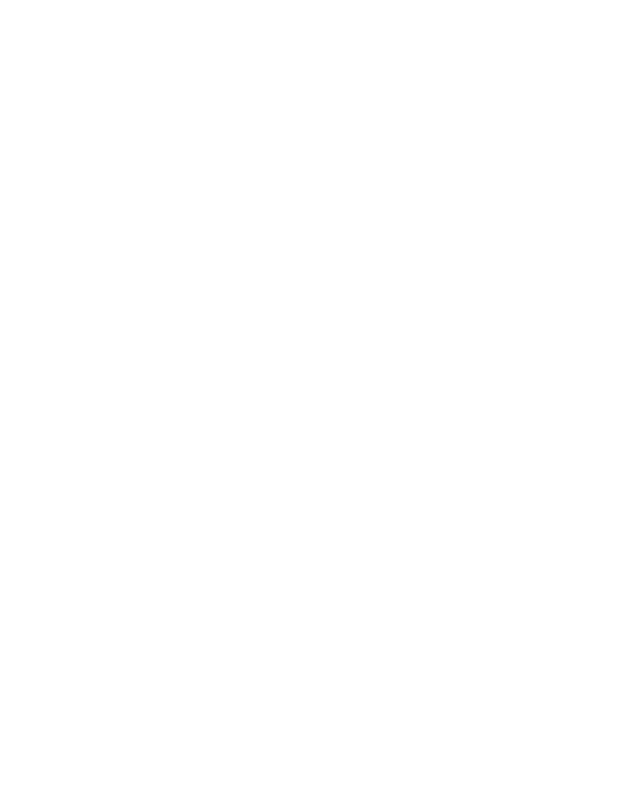
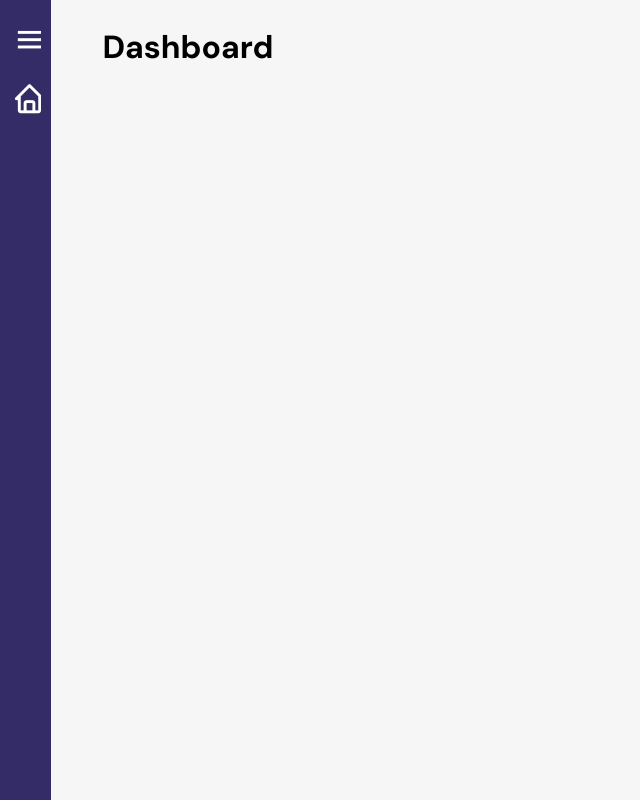
Before and after one commit to Grupo-10-E-commerce/frontend-development, a website: page public/dashboard.html in a window 1280 px wide. Shown: the whole page, without its empty margins (0-640 px from the left). Drawn offline with nearby package versions, Linux system fonts and the light colour scheme; a web font is replaced by a local one.

Commit message:
iniciando estrutura da dashboard - persona Vitor

```diff
--- a/public/dashboard.html
+++ b/public/dashboard.html
@@ -1,11 +1,27 @@
 <!DOCTYPE html>
 <html lang="en">
+
 <head>
     <meta charset="UTF-8">
     <meta name="viewport" content="width=device-width, initial-scale=1.0">
-    <title>Document</title>
+    <link rel="stylesheet" href='https://unpkg.com/boxicons@2.1.4/css/boxicons.min.css'>
+    <link rel="stylesheet" href="./style/dashboard.css">
+    <link rel="stylesheet"
+        href="https://fonts.googleapis.com/css2?family=DM+Sans:ital,opsz,wght@0,9..40,100..1000;1,9..40,100..1000&family=Konkhmer+Sleokchher&family=Poppins:ital,wght@0,100;0,200;0,300;0,400;0,500;0,600;0,700;0,800;0,900;1,100;1,200;1,300;1,400;1,500;1,600;1,700;1,800;1,900&display=swap ">
+
+    <title>Perdas por fraudes</title>
 </head>
+
 <body>
+    <!-- menu lateral -->
+    <div class="div-menu-lateral">
+        <i class='bx  bx-menu icons' id="btn-menu" onclick="abrirMenu()"></i>
+        <i class='bx  bx-home icons' style='color:#ffffff'></i>
+    </div>
 
+    <div class="div-dashboard">
+        <h1>Dashboard</h1>
+    </div>
 </body>
+
 </html>
--- /dev/null
+++ b/public/style/dashboard.css
@@ -0,0 +1,50 @@
+* {
+    /* background-color: rgb(226, 226, 226); */
+    border: 0;
+    margin: 0;
+    font-family: "DM Sans", serif;
+    overflow: hidden;
+    background-color: rgb(246, 246, 246);
+}
+
+:root {
+    --roxo-claro: #9594D8;
+    --roxo-escuro: #332C66;
+}
+
+/* ---------MENU LATERAL---------- */
+.icons{
+    font-size: 35px;
+    padding: 2px;
+    border-radius: 7px;
+    background-color: #ffffff00;
+    color: rgb(255, 255, 255);
+    margin: 10px;
+    transition: 0.3s;
+}
+.icons:hover{
+    background-color: var(--roxo-claro);
+}
+.div-menu-lateral {
+    display: flex;
+    flex-direction: column;
+    width: 4%;
+    height: 100%;
+    padding-top: 10px;
+    background-color: var(--roxo-escuro);
+    position: fixed;
+    left: 0;
+    height: 100%;
+    z-index: 1000;
+    text-align: center;
+}
+
+/* ---------DASHBOARD---------- */
+.div-dashboard{
+    position: fixed;
+    left: 4%;
+    padding-left: 4%;
+    padding-right: 4%;
+    padding-top: 2%;
+    padding-bottom: 2%;
+}
```
Also changed, not shown: public/login.html (+4 -5 lines).
